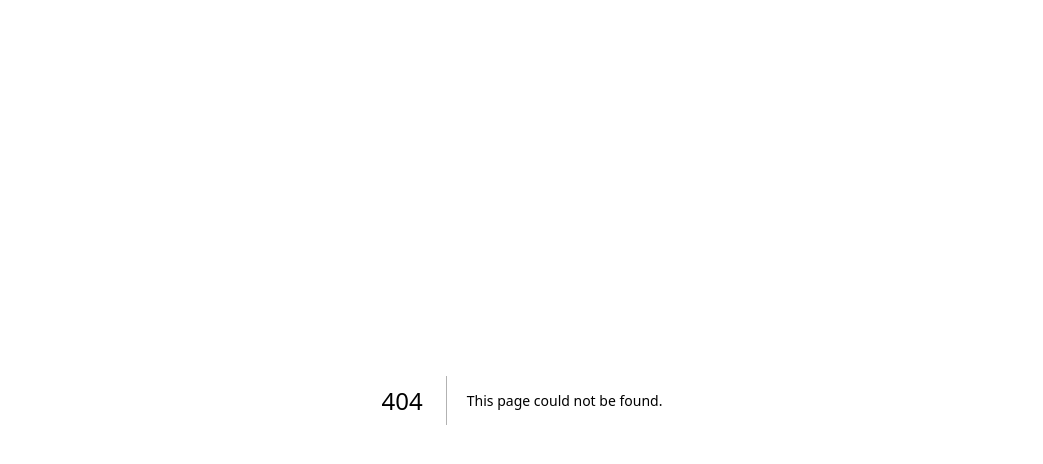
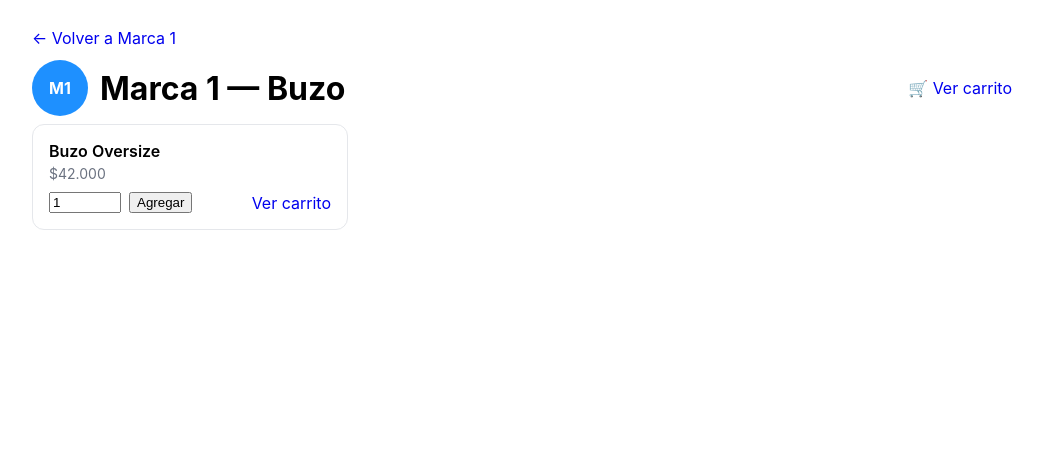
Before and after one commit to cabure-swag/cabure-proto, a Next.js app: page /marcas/marca-1/buzo in a window 1280 px wide. Before the commit this address had no page. Shown: the top 464 px of the page, without its empty margins (118-1161 px from the left). Built offline with nearby package versions, Linux system fonts and the light colour scheme.

Commit message:
add dynamic subcategory product listing with add-to-cart

```diff
--- /dev/null
+++ b/pages/marcas/[slug]/[subcat].jsx
@@ -0,0 +1,103 @@
+// pages/marcas/[slug]/[subcat].jsx
+import React from "react";
+import { useRouter } from "next/router";
+import { BRANDS } from "../../../data/brands";
+import { PRODUCTS, VALID_SUBCATS } from "../../../data/products";
+import { useCart } from "../../../components/CartContext";
+
+export default function SubcategoryPage() {
+  const router = useRouter();
+  const { slug, subcat } = router.query;
+  const { addItem } = useCart();
+
+  if (!slug || !subcat) return null;
+
+  const brand = BRANDS.find((b) => b.slug === slug);
+  const valid = VALID_SUBCATS.includes(subcat);
+  const list = (PRODUCTS[slug] && PRODUCTS[slug][subcat]) || [];
+
+  if (!brand) {
+    return (
+      <main style={{ padding: 20, fontFamily: "Inter, system-ui, Arial", maxWidth: 980, margin: "0 auto" }}>
+        <a href="/" style={{ textDecoration: "none" }}>← Volver</a>
+        <h1 style={{ marginTop: 12 }}>Marca no encontrada</h1>
+      </main>
+    );
+  }
+
+  if (!valid) {
+    return (
+      <main style={{ padding: 20, fontFamily: "Inter, system-ui, Arial", maxWidth: 980, margin: "0 auto" }}>
+        <a href={`/marcas/${slug}`} style={{ textDecoration: "none" }}>← Volver a {brand.name}</a>
+        <h1 style={{ marginTop: 12 }}>Categoría no válida</h1>
+        <p>Las categorías disponibles son: remera, pantalon, buzo, campera, otros.</p>
+      </main>
+    );
+  }
+
+  return (
+    <main style={{ padding: 20, fontFamily: "Inter, system-ui, Arial", maxWidth: 980, margin: "0 auto" }}>
+      <a href={`/marcas/${slug}`} style={{ textDecoration: "none" }}>← Volver a {brand.name}</a>
+      <header style={{ display: "flex", alignItems: "center", gap: 12, marginTop: 12, marginBottom: 8 }}>
+        <div
+          style={{
+            width: 56,
+            height: 56,
+            borderRadius: "50%",
+            background: brand.logoColor,
+            display: "grid",
+            placeItems: "center",
+            color: "white",
+            fontWeight: 700
+          }}
+        >
+          {brand.name.split(" ").map(p => p[0]).join("").slice(0,2).toUpperCase()}
+        </div>
+        <h1 style={{ margin: 0 }}>{brand.name} — {subcat.charAt(0).toUpperCase()+subcat.slice(1)}</h1>
+        <a href="/cart" style={{ marginLeft: "auto", textDecoration: "none" }}>🛒 Ver carrito</a>
+      </header>
+
+      {list.length === 0 ? (
+        <p>No hay productos cargados en esta categoría todavía.</p>
+      ) : (
+        <section
+          style={{
+            display: "grid",
+            gridTemplateColumns: "repeat(auto-fill, minmax(240px, 1fr))",
+            gap: 16
+          }}
+        >
+          {list.map((p) => (
+            <div key={p.id} style={{ border: "1px solid #e5e7eb", borderRadius: 12, padding: 16, background: "#fff" }}>
+              <div style={{ fontWeight: 600 }}>{p.name}</div>
+              <div style={{ color: "#6b7280", fontSize: 14, marginTop: 4 }}>
+                ${p.price.toLocaleString("es-AR")}
+              </div>
+
+              <div style={{ display: "flex", alignItems: "center", gap: 8, marginTop: 10 }}>
+                <QtyAdder onAdd={(qty) => addItem({ ...p, brand: brand.slug }, qty)} />
+                <a href="/cart" style={{ marginLeft: "auto", textDecoration: "none" }}>Ver carrito</a>
+              </div>
+            </div>
+          ))}
+        </section>
+      )}
+    </main>
+  );
+}
+
+function QtyAdder({ onAdd }) {
+  const [qty, setQty] = React.useState(1);
+  return (
+    <div style={{ display: "flex", gap: 8 }}>
+      <input
+        type="number"
+        min={1}
+        value={qty}
+        onChange={(e) => setQty(Math.max(1, parseInt(e.target.value || "1", 10)))}
+        style={{ width: 64 }}
+      />
+      <button onClick={() => onAdd(qty)}>Agregar</button>
+    </div>
+  );
+}
```
